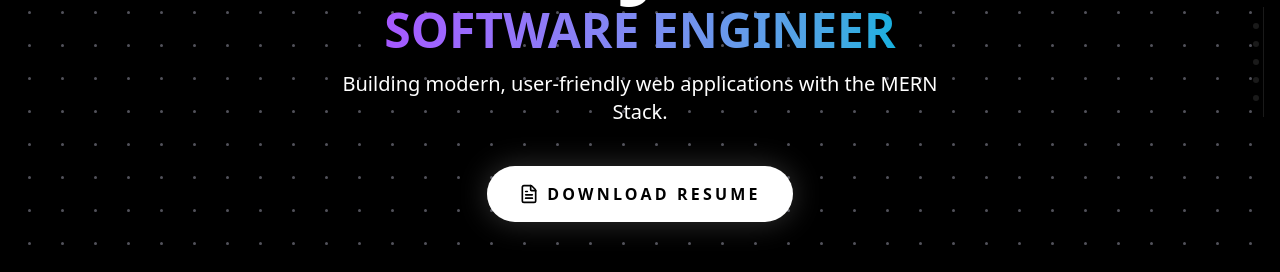
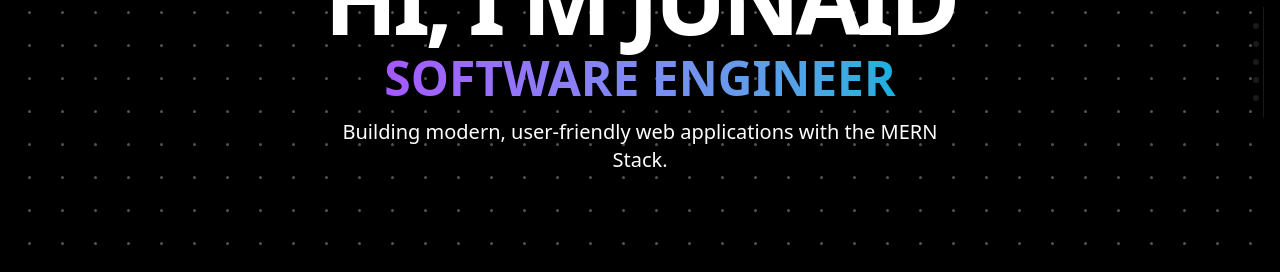
Before and after one commit to Junaid-vp/Portfolio2.0, a Next.js app: page / in a window 1280 px wide. Shown: the part 338-610 px from the top of the page. Built offline with nearby package versions, Linux system fonts and the light colour scheme; no server answers.

Commit message:
style: remove resume button from hero center to keep it clean

```diff
--- a/src/components/sections/Hero.tsx
+++ b/src/components/sections/Hero.tsx
@@ -3,7 +3,6 @@
 import { motion, useScroll, useTransform } from "framer-motion";
 import DecryptedText from "@/components/ui/DecryptedText";
 import DotGrid from "@/components/ui/DotGrid";
-import ResumeButton from "@/components/ui/ResumeButton";
 import { useRef } from "react";
 
 export default function Hero() {
@@ -36,15 +35,13 @@ export default function Hero() {
         </div>
 
         <motion.p
-          className="text-xs sm:text-sm md:text-xl text-muted-foreground max-w-2xl px-4 mb-10"
+          className="text-xs sm:text-sm md:text-xl text-muted-foreground max-w-2xl px-4"
           initial={{ opacity: 0 }}
           animate={{ opacity: 1 }}
           transition={{ delay: 0.5, duration: 1 }}
         >
           Building modern, user-friendly web applications with the MERN Stack.
         </motion.p>
-
-        <ResumeButton variant="hero" />
       </motion.div>
 
       {/* Scroll Indicator */}
```
